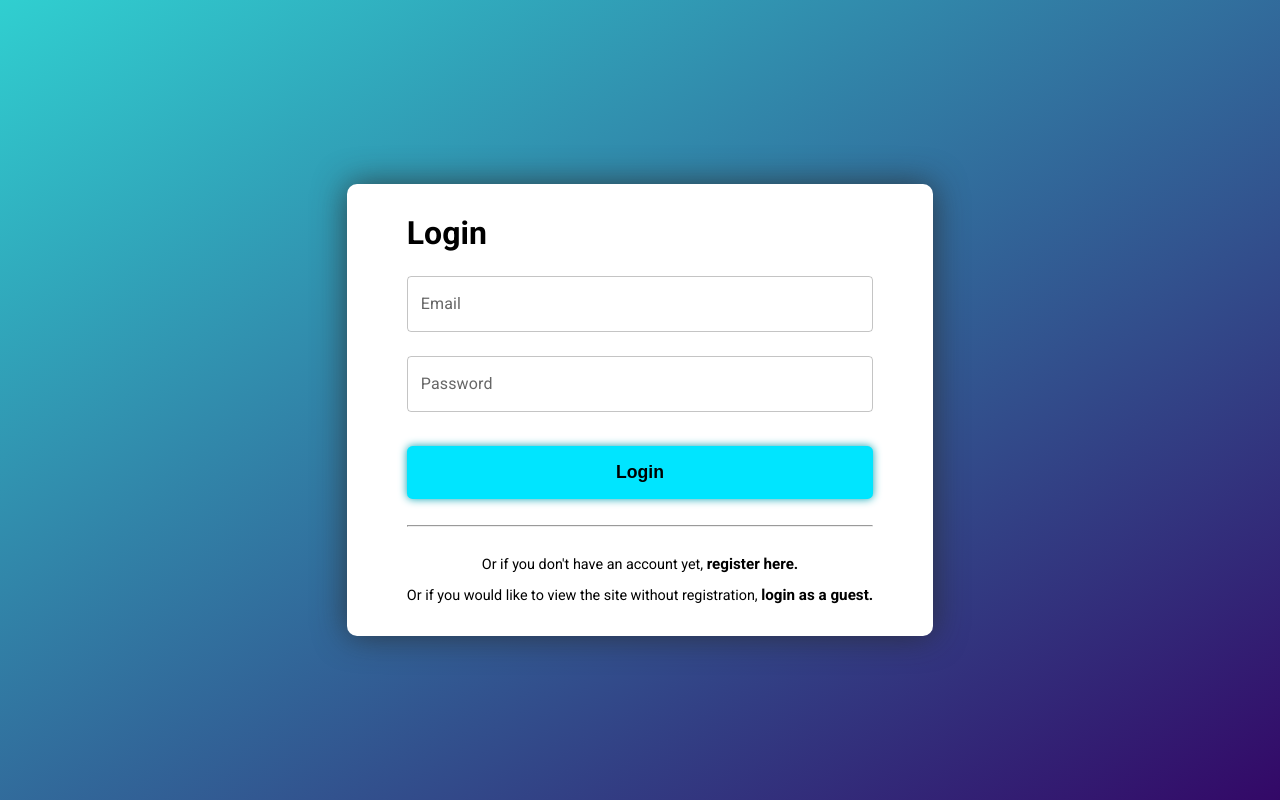
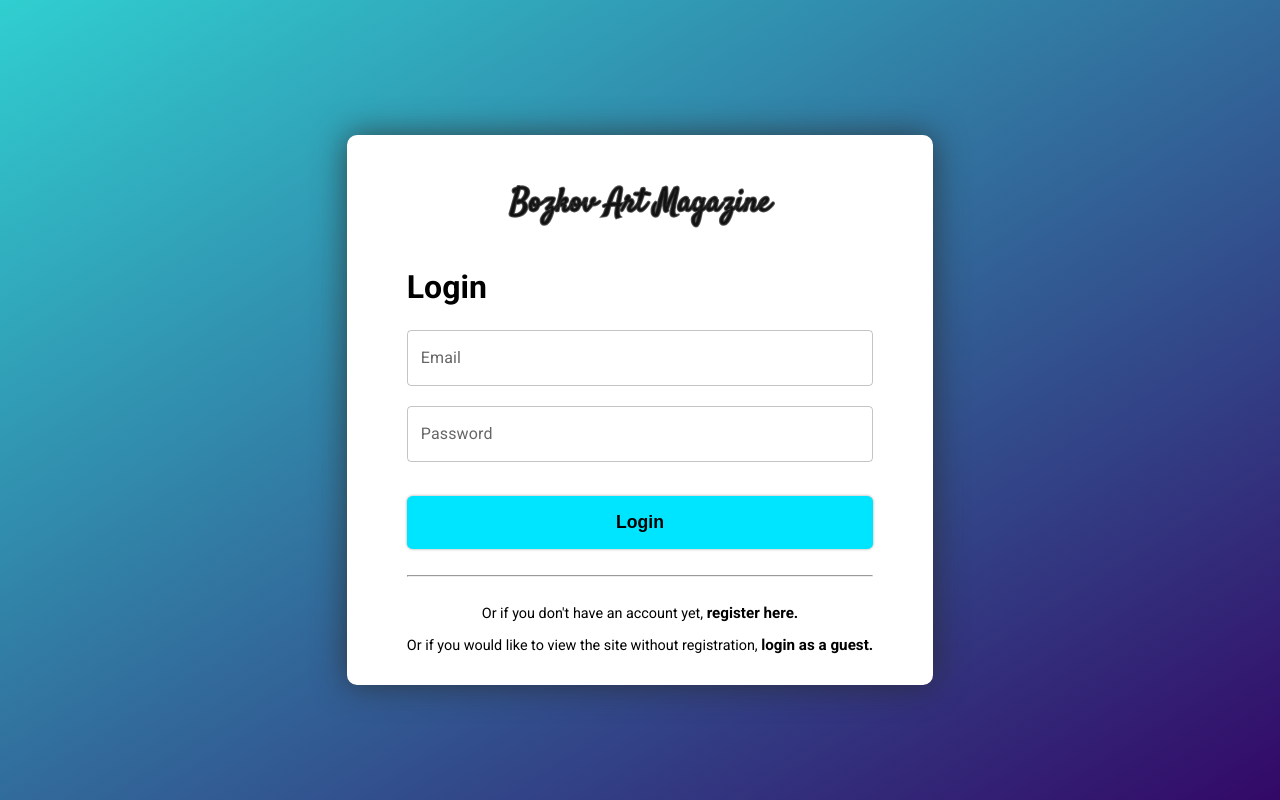
Before and after one commit to vucben99/artworks, a React (Vite) app: page / in a window 1280 px wide. Built offline with nearby package versions, Linux system fonts and the light colour scheme.

Commit message:
minor css tweaks

```diff
--- a/src/comps/Login.css
+++ b/src/comps/Login.css
@@ -58,7 +58,7 @@
     font-weight: bold;
     font-size: 1.10rem;
     border: none;
-    box-shadow: 0px 0px 0.5rem #0ba4b5;
+    box-shadow: 0 0 3px #0000005e;
     border-radius: 0.35rem;
 }
 
@@ -68,6 +68,19 @@
     color: #ffffff;
 }
 
+h1.login-logo {
+    color: rgb(18, 18, 18);
+    padding: 1rem;
+    font-family: 'Satisfy', sans-serif;
+    align-self: center;
+}
+
+.login-inputs {
+    display: flex;
+    flex-direction: column;
+    gap: 20px;
+}
+
 @media only screen and (max-width: 1000px) {
 
     .login-box {
--- a/src/comps/Login.jsx
+++ b/src/comps/Login.jsx
@@ -8,7 +8,9 @@ function Login({ setPage, email, setEmail, password, setPassword }) {
   return (
     <>
       <form className="login-box">
+        <h1 className="login-logo">Bozkov Art Magazine</h1>
         <h2>Login</h2>
+        <div className="login-inputs">
           <TextField
             id="outlined-basic"
             label="Email"
@@ -24,6 +26,7 @@ function Login({ setPage, email, setEmail, password, setPassword }) {
             value={password}
             onChange={(e) => setPassword(e.target.value)}
           />
+        </div>
         <div className="login-button-section">
           {/* // ! Ideiglenesen gombra kattintva átirányít a guest-re!!!! !!!!!!!!!!!!!!!!!!!!!!!!!!!!!!!!!!!!!!!!!!!!!!!!!!!!! */}
           <button
--- a/src/comps/Register.css
+++ /dev/null
@@ -1,69 +0,0 @@
-.login-box {
-    display: flex;
-    flex-direction: column;
-    background-color: rgba(255, 255, 255, 1);
-    border-radius: 10px;
-    min-width: 500px;
-    padding: 30px 60px;
-    gap: 1.5rem;
-    box-shadow: 0px 0px 2rem rgba(40, 40, 40, 0.75);
-    opacity: 0;
-    animation: popup 0.35s linear forwards;
-}
-
-.login-box h2 {
-    color: rgb(0, 0, 0);
-    font-size: 2rem;
-}
-
-.login-button-section {
-    display: flex;
-    flex-direction: column;
-    gap: 10px;
-    justify-content: center;
-    align-items: center;
-    margin-top: 10px;
-}
-
-.login-button-section span {
-    font-weight: medium;
-    font-size: 0.9rem;
-    margin: 0.1rem 0rem;
-}
-
-.login-button-section span span {
-    font-weight: bold;
-    font-size: 0.95rem;
-}
-
-.login-button-section span span:hover {
-    cursor: pointer;
-    color: #0ba4b5;
-}
-
-.login-button-section hr {
- width: 100%;
- color: rgba(0, 0, 0, 0.75);
- margin-top: 1rem;
- margin-bottom: 1rem;
-}
-
-.login-button {
-    display: flex;
-    justify-content: center;
-    align-items: center;
-    padding: 1rem;
-    width: 100%;
-    background-color: #00e5ff;
-    font-weight: bold;
-    font-size: 1.10rem;
-    border: none;
-    box-shadow: 0px 0px 0.5rem #0ba4b5;
-    border-radius: 0.35rem;
-}
-
-.login-button:hover {
-    filter: brightness(95%);
-    cursor: pointer;
-    color: #ffffff;
-}
--- a/src/comps/Register.jsx
+++ b/src/comps/Register.jsx
@@ -1,4 +1,4 @@
-import "./Register.css";
+import "./Login.css";
 // import Button from '@mui/material/Button'
 import TextField from "@mui/material/TextField";
 import register from "../utils/register.js";
@@ -39,7 +39,7 @@ function Register({ setPage, email, setEmail, password, setPassword }) {
           <button
             className="login-button"
             onClick={() => {
-              if (password!==passwordAgain) {
+              if (password !== passwordAgain) {
                 alert("Passwords are different...")
               } else {
                 register(email, password);
```
Lines whose indentation alone changed are shown as unchanged.
